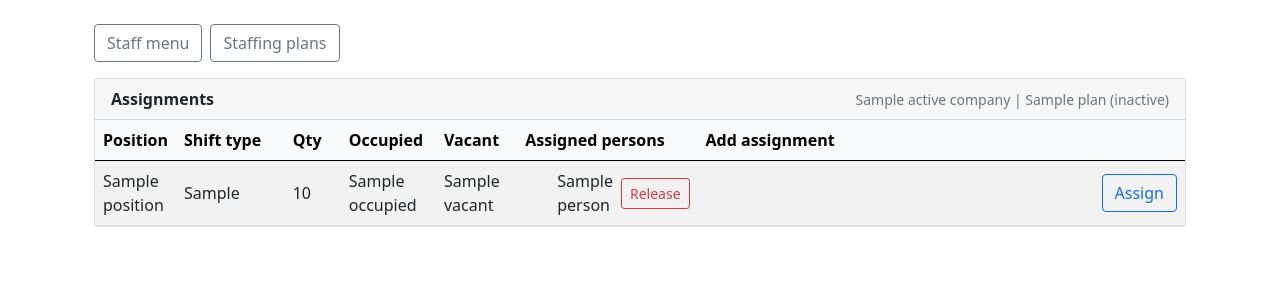
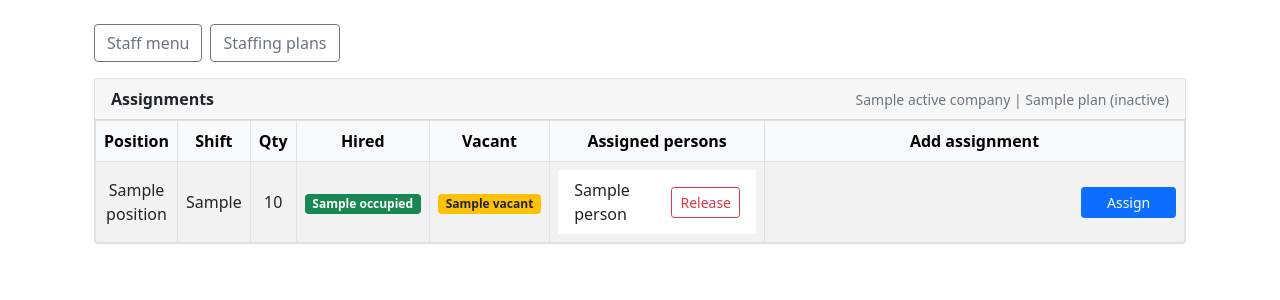
Before and after one commit to ru3aah/FRS_DB_Project, a Django app: template staff/templates/staff/assignments.html in a window 1280 px wide. Shown: the part 82-382 px from the top of the page. Run offline with Django 5.2, Linux system fonts and the light colour scheme; the template is opened without the code that fills it: most values are stand-ins (such as "Sample title", 1, 10 or a date in 2020); some libraries are stand-ins or nearby versions.

Commit message:
assignmennts UI improvements

```diff
--- a/persons/models.py
+++ b/persons/models.py
@@ -55,7 +55,7 @@ class Person(models.Model):
         ]
 
     def __str__(self) -> str:
-        return f"{self.family_name} {self.first_name} {self.second_name}".strip()
+        return f"{self.first_name} {self.second_name} {self.family_name}".strip()
 
 
 class Country(models.Model):
--- a/staff/templates/staff/assignments.html
+++ b/staff/templates/staff/assignments.html
@@ -39,16 +39,17 @@
 
       <div class="card-body p-0">
           <div class="table-responsive">
-            <table class="table table-striped table-hover mb-0 align-middle">
-              <thead class="table-light">
+              <table class="table table-bordered table-striped table-hover
+              align-middle mb-0">
+                  <thead class="table-light text-center">
                   <tr>
-                  <th>Position</th>
-                  <th style="width:220px;">Shift type</th>
-                  <th style="width:90px;">Qty</th>
-                  <th style="width:110px;">Occupied</th>
-                  <th style="width:110px;">Vacant</th>
+                      <th style="width:30px;">Position</th>
+                      <th style="width:10px;">Shift</th>
+                      <th style="width:10px;">Qty</th>
+                      <th style="width:10px;">Hired</th>
+                      <th style="width:10px;">Vacant</th>
                       <th>Assigned persons</th>
-                  <th style="width:380px;">Add assignment</th>
+                      <th style="width:420px;">Add assignment</th>
                   </tr>
                   </thead>
 
@@ -56,20 +57,50 @@
         {% for row in rows %}
           {% with item=row.item form=row.form %}
           <tr>
-                    <td>{{ item.position.name_long }}</td>
-                    <td>{{ item.shift_type.shift_type_short }}</td>
-                    <td>{{ item.position_qty }}</td>
-                    <td>{{ item.occupied }}</td>
-                    <td>{{ item.vacant }}</td>
 
+            <!-- POSITION -->
+            <td class="fw-semibold text-center">
+              {{ item.position.name_long }}
+            </td>
+
+            <!-- SHIFT -->
+            <td class="text-center">
+              {{ item.shift_type.shift_type_short }}
+            </td>
+
+            <!-- QTY -->
+            <td class="text-center">
+              {{ item.position_qty }}
+            </td>
+
+            <!-- HIRED -->
+            <td class="text-center">
+              <span class="badge bg-success">
+                {{ item.occupied }}
+              </span>
+            </td>
+
+            <!-- VACANT -->
+            <td class="text-center">
+              <span class="badge bg-warning text-dark">
+                {{ item.vacant }}
+              </span>
+            </td>
+
+            <!-- ASSIGNED PERSONS -->
             <td>
               {% if item.assignments.all %}
-                        <ul class="mb-0">
+                <ul class="list-group list-group-flush">
                   {% for a in item.assignments.all %}
-                            <li class="d-flex justify-content-between align-items-center gap-2">
-                              <span>{{ a.person }}</span>
+                    <li class="list-group-item d-flex justify-content-between align-items-center">
 
-                              <form method="post" action="{% url 'staff:assignment_release' a.pk %}">
+                      <span>
+                        {{ a.person }}
+                      </span>
+
+                      <form method="post"
+                            action="{% url 'staff:assignment_release' a.pk %}"
+                            class="ms-2">
                         {% csrf_token %}
                         <input type="hidden" name="released_on" value="">
                         <button class="btn btn-sm btn-outline-danger"
@@ -78,6 +109,7 @@
                           Release
                         </button>
                       </form>
+
                     </li>
                   {% endfor %}
                 </ul>
@@ -86,20 +118,31 @@
               {% endif %}
             </td>
 
+            <!-- ADD ASSIGNMENT -->
             <td>
-                      <form method="post" action="{% url 'staff:assignment_add' item.pk %}">
+              <form method="post"
+                    action="{% url 'staff:assignment_add' item.pk %}">
                 {% csrf_token %}
-                        <div class="d-flex gap-2 align-items-center">
-                          <div style="min-width: 220px;">
+
+                <div class="row g-2 align-items-center">
+
+                  <div class="col-md-5">
                     {{ form.person }}
                   </div>
 
-                          <div style="width: 160px;">
+                  <div class="col-md-4">
                     {{ form.assigned_on }}
                   </div>
 
-                          <button class="btn btn-outline-primary" type="submit">Assign</button>
+                  <div class="col-md-3 d-grid">
+                    <button class="btn btn-primary btn-sm"
+                            type="submit">
+                      Assign
+                    </button>
                   </div>
+
+                </div>
+
               </form>
             </td>
 
@@ -107,13 +150,16 @@
           {% endwith %}
         {% empty %}
           <tr>
-                    <td colspan="7" class="text-center p-4 text-muted">No plan items.</td>
+            <td colspan="7" class="text-center py-4 text-muted">
+              No plan items.
+            </td>
           </tr>
         {% endfor %}
       </tbody>
     </table>
   </div>
 </div>
+
       </div>
     {% endif %}
   {% endif %}
```
Also changed, not shown: staff/forms.py (+20 -4 lines). Lines whose indentation alone changed are shown as unchanged.
